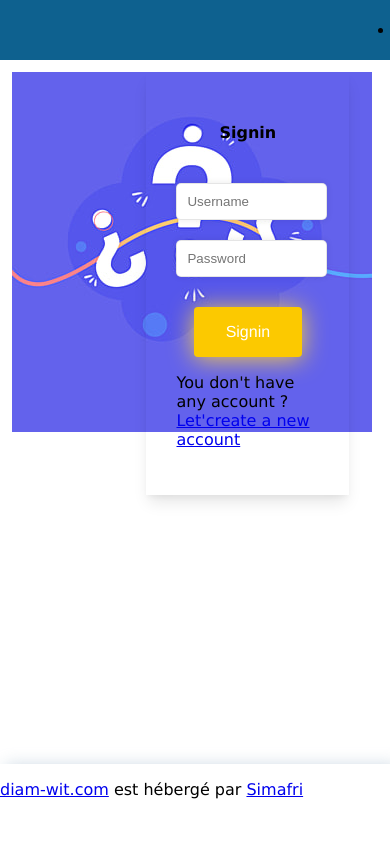
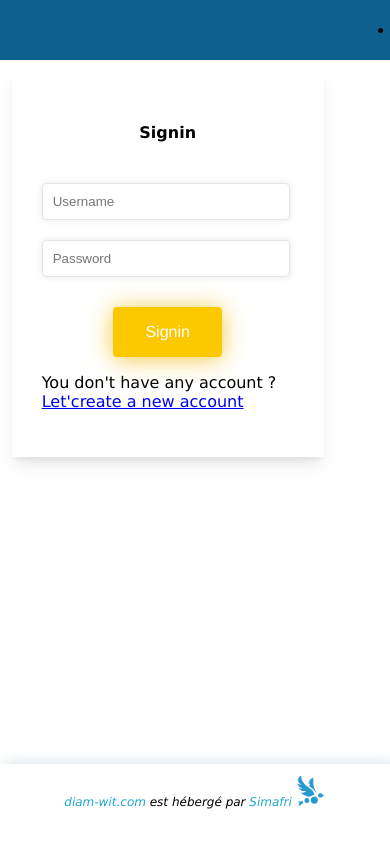
Before and after one commit to diah22/My_space, a PHP site: page / in a window 390 px wide. Run offline with PHP 8.4, Linux system fonts and the light colour scheme.

Commit message:
responsive design

```diff
--- a/assets/css/home.css
+++ b/assets/css/home.css
@@ -1,15 +1,38 @@
 html,
 body {
-    margin:0;
-    padding:0;
-    height:100%;
+  height:100%;
+  margin:0;
 }
-
+.home-container{
+    min-height:100%;
+   position:relative;
+}
 #footer {
     position:absolute;
     bottom:0;
     width:100%;
-    min-height:80px;   /* Height of the footer */
+    height:80px;   /* Height of the footer */
     box-shadow: rgb(136 165 191 / 48%) 6px 2px 16px 0px, rgb(255 255 255 / 80%) -6px -2px 16px 0px;
     background-color: #fff;
 }
+.login{
+    box-shadow: rgba(0, 0, 0, 0.1) 0px 10px 15px -3px, rgba(0, 0, 0, 0.05) 0px 4px 6px -2px;
+    padding:30px;
+}
+
+.home-page{
+    display: grid;
+    grid-template-columns: 40% 65%;
+    grid-template-rows: auto;
+    grid-column-gap: 10px;
+}
+@media only screen and (max-width: 900px){
+   .home-page{
+       display: grid;
+       grid-template-columns: 100%;
+
+   }
+   .home-c.image-content{
+       display: none;
+   }
+}
--- a/assets/css/index.css
+++ b/assets/css/index.css
@@ -18,6 +18,21 @@ body{
   background-color:rgba(241, 186, 177, 0.945);
   color:rgb(219, 5, 5);
 }
+.footer > p{
+  text-align: center;
+  font-size:12px;
+  font-style: italic;
+}
+.footer p a{
+  color: rgb(32, 166, 207);
+  text-decoration: none;
+}
+
+.logo{
+  width: 30px;
+  height:30px;
+}
+
 /* ---------------------------------------TASK -----------------------------------------------------*/
 .content .content-header-left{
   width: 100%;
--- a/index.php
+++ b/index.php
@@ -9,18 +9,6 @@
     <link rel="stylesheet" href="assets/css/utils.css">
     <link rel="stylesheet" href="assets/css/home.css">
     <style>
-
-        .login{
-            box-shadow: rgba(0, 0, 0, 0.1) 0px 10px 15px -3px, rgba(0, 0, 0, 0.05) 0px 4px 6px -2px;
-            padding:30px;
-        }
-
-        .home-page{
-            display: grid;
-            grid-template-columns: 40% 65%;
-            grid-template-rows: auto;
-            grid-column-gap: 10px;
-        }
 
     </style>
     <title>Project</title>
@@ -52,9 +40,14 @@
             </div>
         </div>
         <div class="footer" id="footer">
-            <p><a href="https://diam-wit.com">diam-wit.com</a> est hébergé par <a href="https://www.simafri.com/fr/hebergement-web-gratuit/">Simafri</a></p>
+            <p>
+                <a href="https://diam-wit.com">diam-wit.com</a> est hébergé par <a href="https://www.simafri.com/fr/hebergement-web-gratuit/">Simafri</a>
+                <img alt="logo-simafri" class="logo" src="assets/images/simafri.png">
+            </p>
+
         </div>
     </div>
+
 
 </body>
 <script>
```
Also changed, not shown: View/Default/createaccount.php (+1 -14 lines), assets/images/simafri.png (added).
